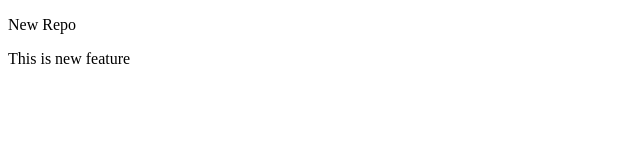
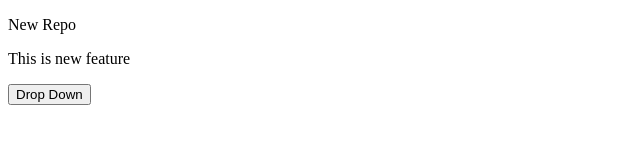
Before and after one commit to prohacker383/LocalRepo, a plain HTML site: page index.html in a window 1280 px wide. Shown: the whole page, without its empty margins (0-640 px from the left). Drawn offline with Linux system fonts and the light colour scheme.

Commit message:
Drop Down

```diff
--- a/index.html
+++ b/index.html
@@ -8,5 +8,6 @@
 <body>
     <p>New Repo</p>
     <p>This is new feature</p>
+    <button>Drop Down</button>
 </body>
 </html>
```
